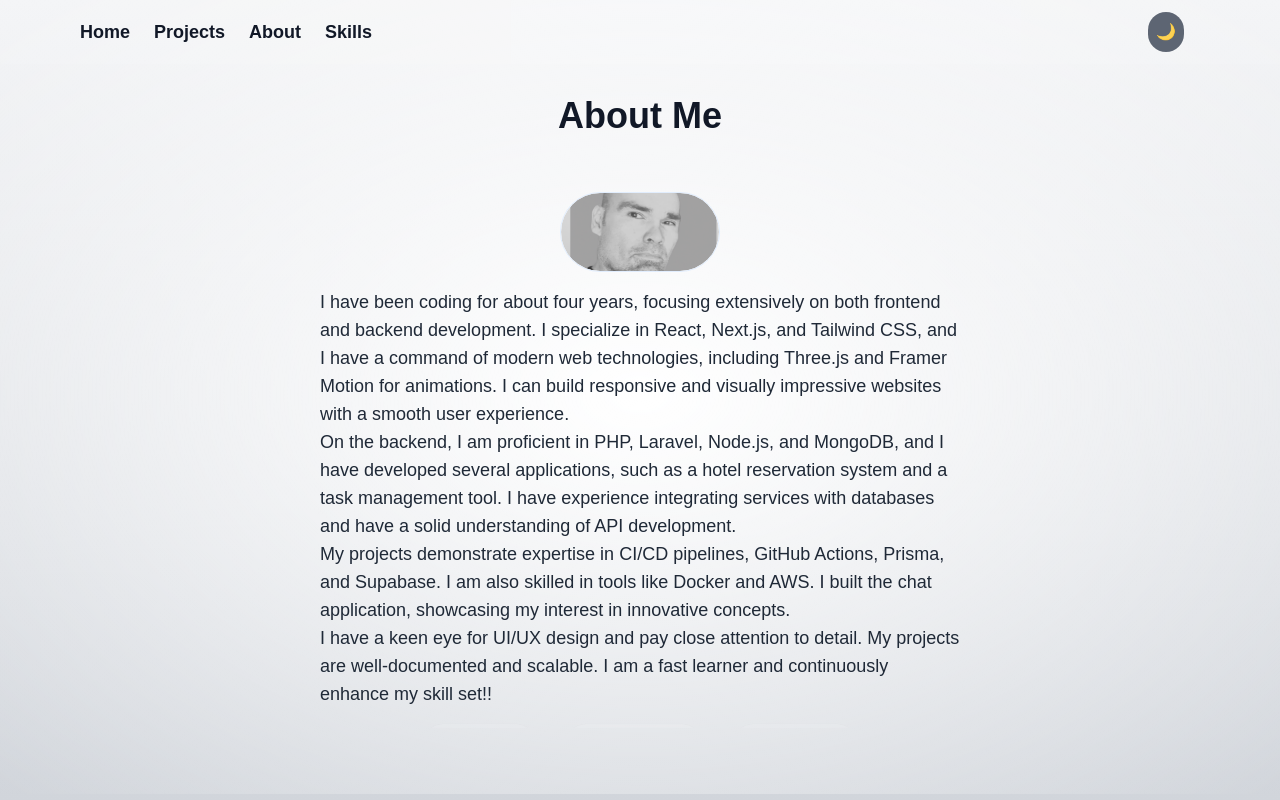
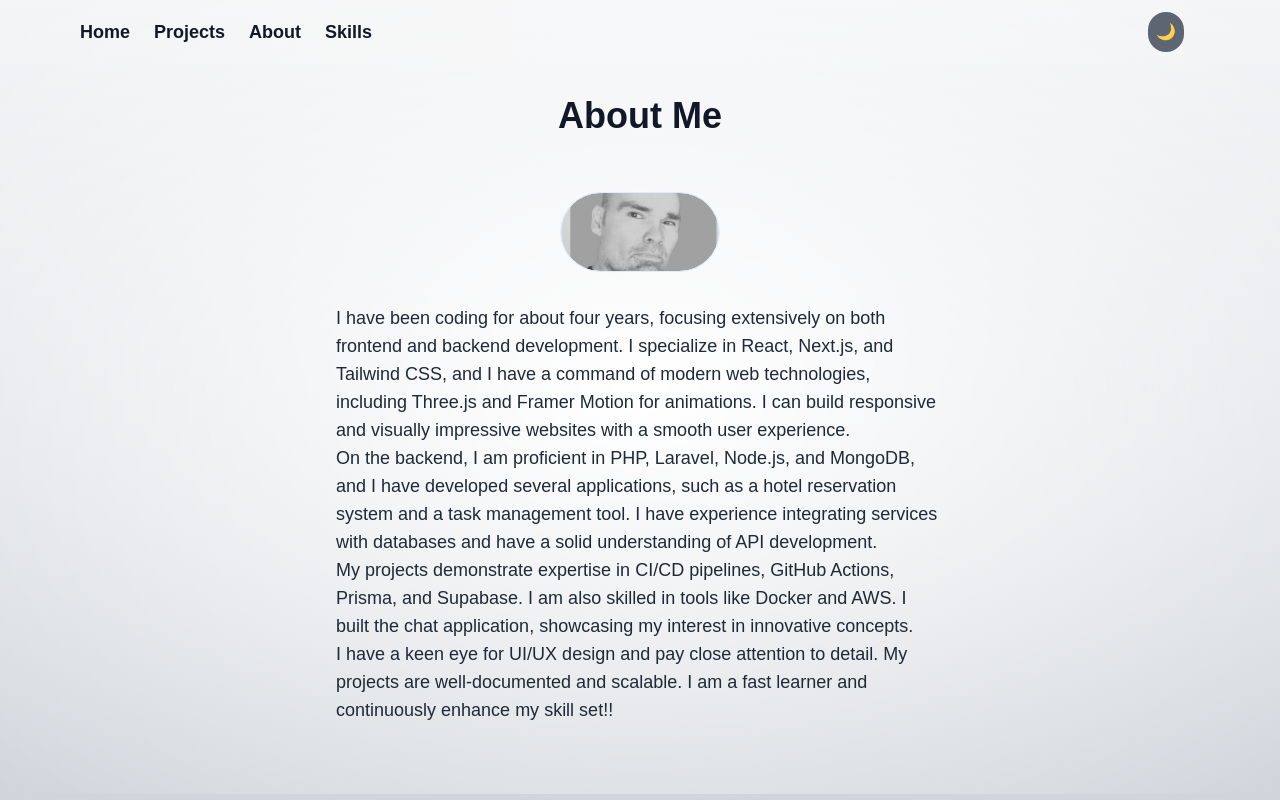
Before and after one commit to Moontags/potfolio, a Next.js app: page /about in a window 1280 px wide. Built offline with nearby package versions, Linux system fonts and the light colour scheme.

Commit message:
Margin bottom

```diff
--- a/app/about/page.tsx
+++ b/app/about/page.tsx
@@ -50,7 +50,7 @@ export default function AboutPage() {
             />
           </motion.div>
 
-                <p className="text-lg text-left text-pretty m-4 text-gray-800 space-y-4">
+                <p className="text-lg text-left text-pretty m-8 text-gray-800 space-y-4">
           <span>
             I have been coding for about four years, focusing extensively on both frontend and backend development. I specialize in React, Next.js, and Tailwind CSS, and I have a command of modern web technologies, including Three.js and Framer Motion for animations. I can build responsive and visually impressive websites with a smooth user experience.
           </span>
@@ -68,7 +68,7 @@ export default function AboutPage() {
           </span>
         </p>
 
-        <div className="flex flex-wrap justify-center gap-4 sm:gap-8 w-full">
+        <div className="flex flex-wrap justify-center gap-4 sm:gap-8 w-full mb-12">
 
           <motion.a
             href="mailto:jena9988@gmail.com"
--- a/app/projects/page.tsx
+++ b/app/projects/page.tsx
@@ -82,7 +82,7 @@ export default function ProjectPage() {
             {projects[currentProject].description}
           </p>
 
-          <div className="flex gap-8 w-full justify-center">
+          <div className="flex gap-8 w-full justify-center mb-12">
 
             <motion.a
               href={projects[currentProject].link}
--- a/app/skills/page.tsx
+++ b/app/skills/page.tsx
@@ -86,7 +86,7 @@ export default function SkillsPage() {
         </div>
 
         <h3 className="text-xl text-gray-900 font-semibold mt-12 font-heading">Graphic Design</h3>
-        <div className="grid grid-cols-3 gap-8 mt-12 justify-around w-full">
+        <div className="grid grid-cols-3 gap-8 mt-12 mb-12 justify-around w-full">
           <span>Figma</span>
           <span>Photoshop</span>
           <span>Premier</span>
```
